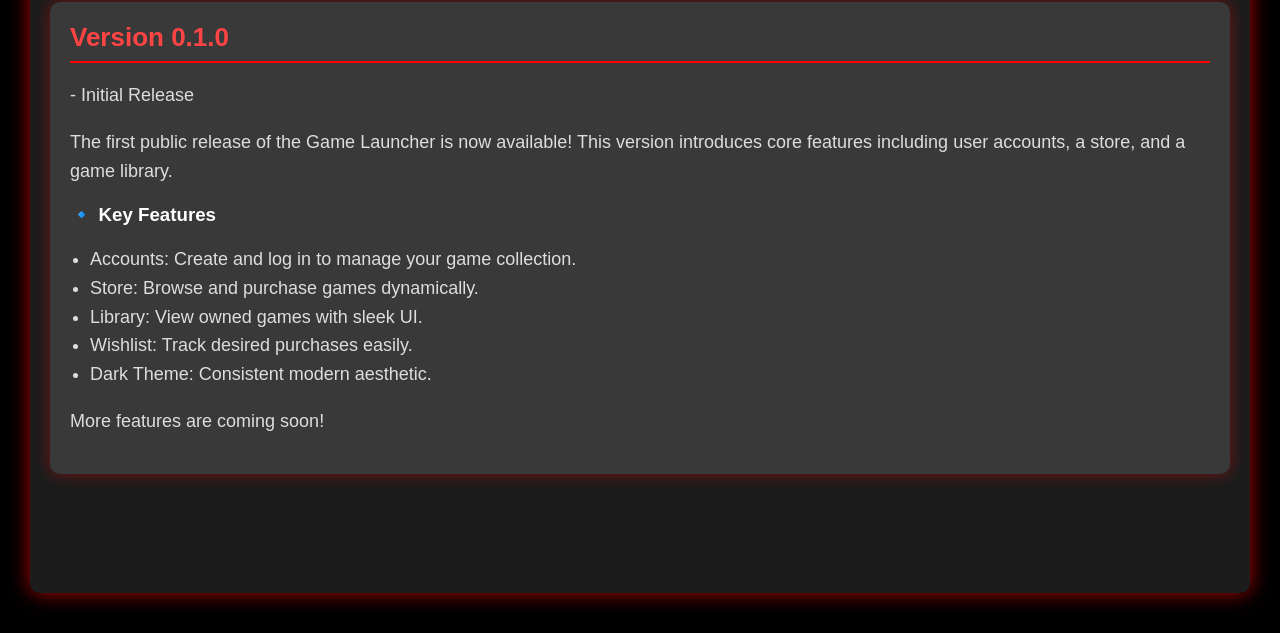
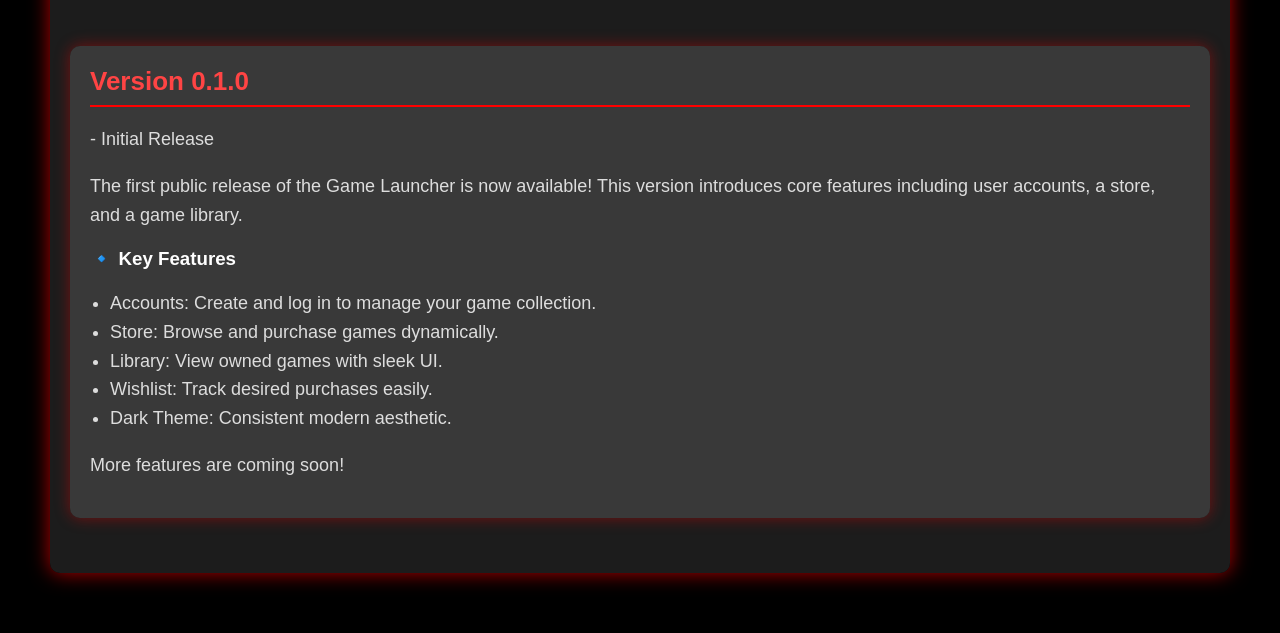
Before and after one commit to ryzethakiddofficial/ReflexInteractive, a plain HTML site: page index.html in a window 1280 px wide. Shown: the part 167-800 px from the top of the page. Drawn offline with Linux system fonts and the light colour scheme.

Commit message:
Update index.html

```diff
--- a/index.html
+++ b/index.html
@@ -17,6 +17,7 @@
     height: 100vh;
     overflow: hidden; /* Prevent scrollbars */
 }
+
 .container {
     width: 100%;
     height: 100%;
@@ -27,7 +28,11 @@
     box-shadow: 0 0 20px rgba(255, 0, 0, 0.7);
     padding: 20px;
     overflow-y: auto;
+    box-sizing: border-box;
+    display: flex;
+    flex-direction: column;
 }
+
 h1 {
     text-align: center;
     font-size: 36px;
@@ -36,6 +41,7 @@
     color: #ff0000;
     text-transform: uppercase;
 }
+
 .update {
     padding: 20px;
     margin-top: 25px;
@@ -43,6 +49,7 @@
     border-radius: 10px;
     box-shadow: 0 0 15px rgba(255, 0, 0, 0.4);
 }
+
 h2 {
     margin: 0 0 15px;
     font-size: 26px;
@@ -50,11 +57,13 @@
     padding-bottom: 8px;
     color: #ff4444;
 }
+
 p, ul {
     font-size: 18px;
     line-height: 1.6;
     color: #ddd;
 }
+
 ul {
     padding-left: 20px;
 }
```
Lines whose indentation alone changed are shown as unchanged.
